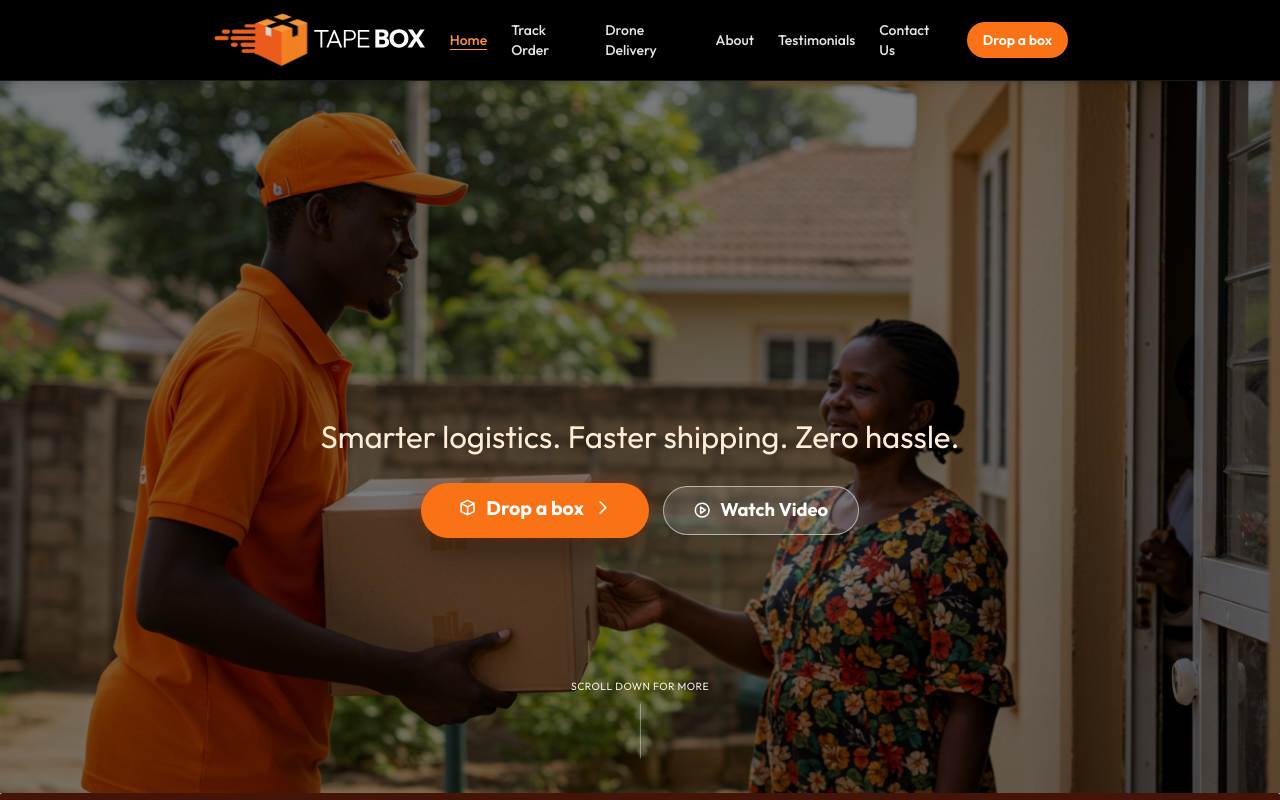
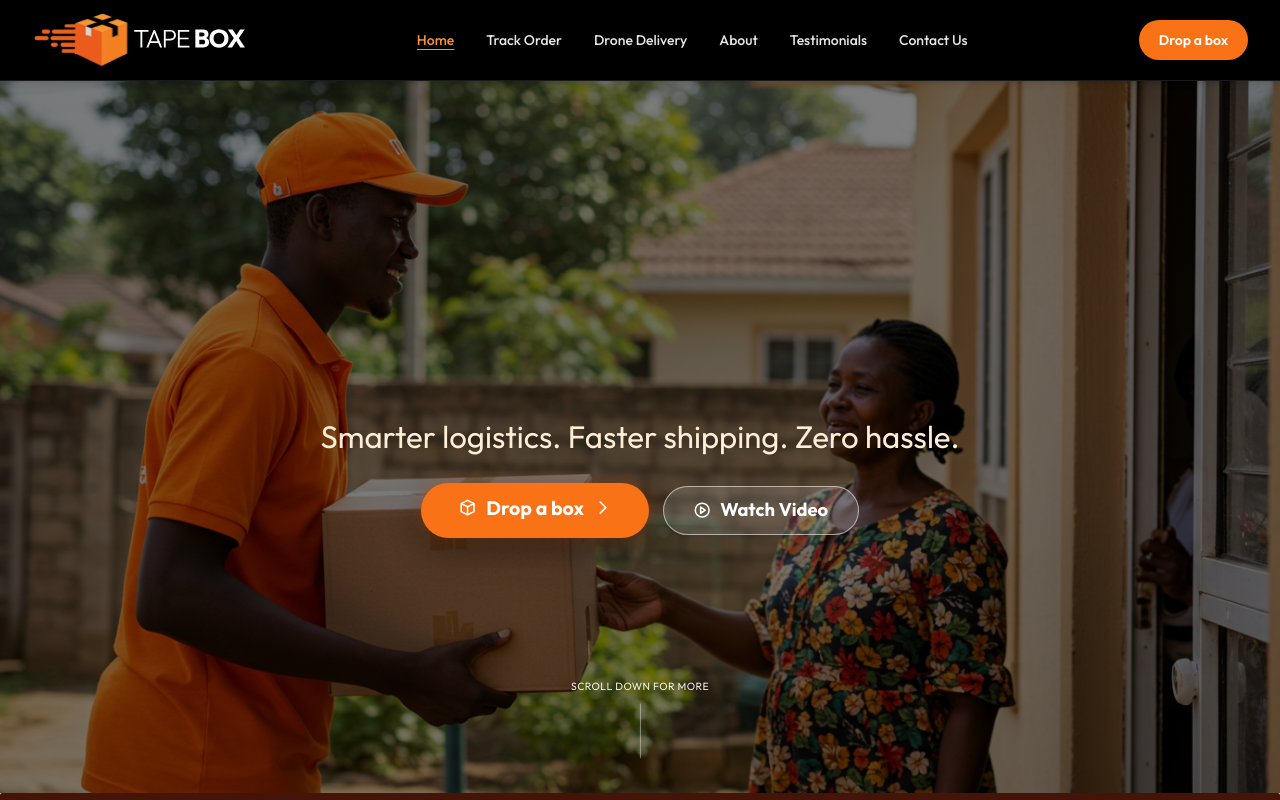
Before and after one commit to Oladhimeji88/tapebox, a React (Vite) app in the folder tapebox/: page / in a window 1280 px wide. Shown: the top 800 px of the page. Built offline with nearby package versions, Linux system fonts and the light colour scheme.

Commit message:
updated ui fixes

```diff
--- a/tapebox/src/components/Header.jsx
+++ b/tapebox/src/components/Header.jsx
@@ -37,7 +37,7 @@ export default function Header() {
 
   return (
     <header className="bg-black text-white sticky top-0 z-50 w-full border-b border-white/10 shadow-md">
-      <div className="max-w-4xl mx-auto px-5 h-20 flex items-center justify-between gap-6">
+      <div className="max-w-7xl mx-auto px-8 h-20 flex items-center justify-between gap-8">
 
         {/* Logo */}
         <Link to="/" aria-label="TapeBox Home" className="shrink-0">
@@ -45,10 +45,10 @@ export default function Header() {
         </Link>
 
         {/* Desktop nav */}
-        <nav className="hidden sm:flex items-center gap-6" aria-label="main">
+        <nav className="hidden lg:flex items-center gap-8" aria-label="main">
           {navLinks.map((l) => (
             <NavLink key={l.to} to={l.to} end={l.to === '/'} className={desktopLinkClass}>
-              {l.label}
+              <span className="whitespace-nowrap">{l.label}</span>
             </NavLink>
           ))}
         </nav>
@@ -56,7 +56,7 @@ export default function Header() {
         {/* Desktop CTA */}
         <NavLink
           to="/dropbox"
-          className="hidden sm:inline-flex shrink-0 items-center bg-orange-500 hover:bg-orange-600 text-white text-sm font-semibold px-4 py-2 rounded-full transition-colors"
+          className="hidden lg:inline-flex shrink-0 items-center bg-orange-500 hover:bg-orange-600 text-white text-sm font-semibold px-5 py-2.5 rounded-full transition-colors whitespace-nowrap"
         >
           Drop a box
         </NavLink>
@@ -64,7 +64,7 @@ export default function Header() {
         {/* Mobile hamburger / close */}
         <button
           id="mobile-menu-btn"
-          className="sm:hidden ml-auto text-white focus:outline-none"
+          className="lg:hidden ml-auto text-white focus:outline-none"
           onClick={() => setMobileOpen((v) => !v)}
           aria-label={mobileOpen ? 'Close menu' : 'Open menu'}
           aria-expanded={mobileOpen}
@@ -83,7 +83,7 @@ export default function Header() {
 
       {/* Mobile menu */}
       {mobileOpen && (
-        <div id="mobile-menu" className="sm:hidden border-t border-white/10 bg-black px-4 pb-4 pt-2">
+        <div id="mobile-menu" className="lg:hidden border-t border-white/10 bg-black px-4 pb-4 pt-2">
           <nav className="flex flex-col gap-1">
             {navLinks.map((l) => (
               <NavLink
```
